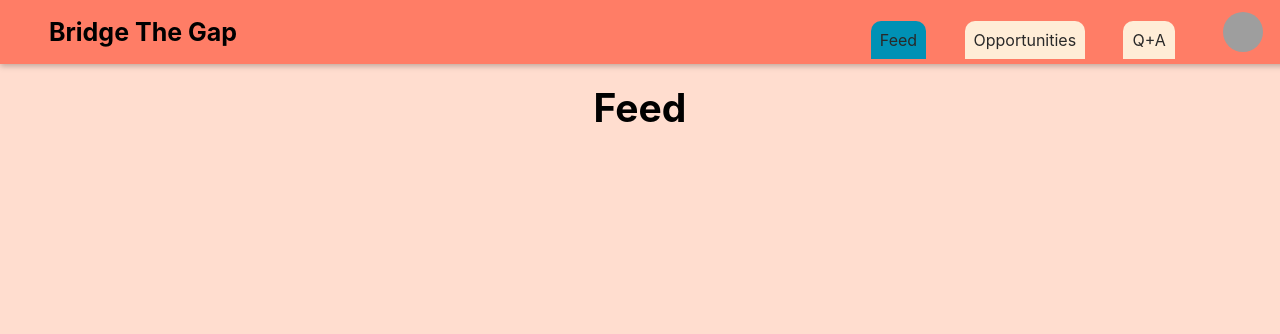
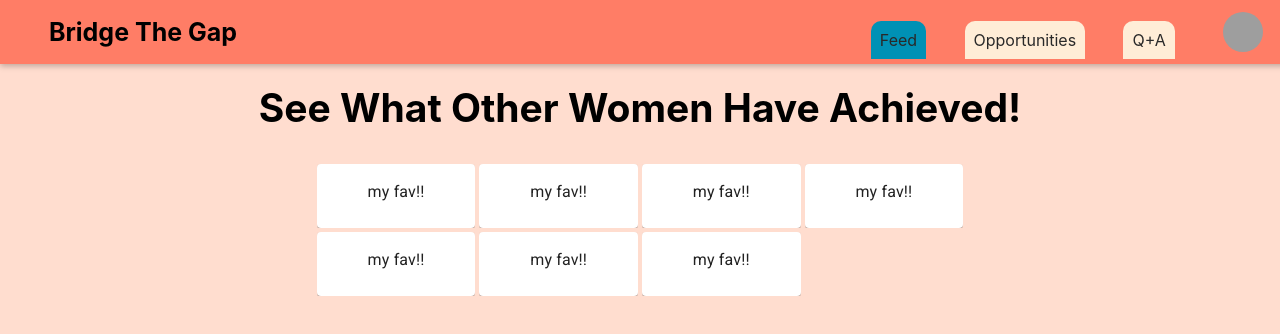
Before and after one commit to ReshmiCode/Bridge-The-Gap, a React (Create React App) app in the folder website/: page /feed in a window 1280 px wide. Shown: the top 334 px of the page. Built offline with nearby package versions, Linux system fonts and the light colour scheme; no server answers; grey boxes are pictures that could not be loaded.

Commit message:
cleanup warnings oof

```diff
--- a/website/src/App.js
+++ b/website/src/App.js
@@ -13,15 +13,13 @@ import QnA from "./screens/QnA";
 import Opportunities from "./screens/Opportunities";
 import ScrollToTop from "./components/ScrollToTop";
 import NavBar from "./components/NavBar";
-let GLOBAL = require("./global");
 
 function App() {
-
   return (
     <div>
       <Router>
         <main>
-        <NavBar/>
+          <NavBar />
           <ScrollToTop>
             <Switch>
               <Route path="/" exact>
--- a/website/src/components/InfoCard.js
+++ b/website/src/components/InfoCard.js
@@ -1,46 +1,28 @@
-import React, { useState , useEffect } from "react";
-import {
-  Card,
-  CardContent,
-  Typography,
-  GridList,
-  GridListTile,
-  CardMedia
-} from "@material-ui/core";
+import React from "react";
+import { Card, CardContent, Typography, GridListTile } from "@material-ui/core";
 
 const InfoCard = (props) => {
-
   const resource = props.resource;
   console.log(resource);
 
-    const flexContainer = {
-        display: "flex",
-        flexWrap: "wrap",
-        justifyContent: "space-around",
-        overflow: "hidden",
-    };
-    const gridList = {
-        flexWrap: "nowrap",
-        transform: "translateZ(0)",
-    };
-
   return (
-        <GridListTile style={{ height: null , width:"25%"}}>
+    <GridListTile style={{ height: null, width: "25%" }}>
       <Card>
         <CardContent>
           <Typography variant="h5"> {resource.title} </Typography>
-                    {
-                        resource.image ?
-                        <img src={resource.image} />:
+          {resource.image ? (
+            <img src={resource.image} />
+          ) : (
             <img src="https://image.shutterstock.com/image-photo/two-small-rabbits-isolated-on-260nw-795213922.jpg" />
-                    }
+          )}
           <Typography> {resource.content} </Typography>
-                    {
-                        resource.link &&
+          {resource.link && (
             <button>
-                            <a  href={resource.link} target="_blank">Know More</a>
+              <a href={resource.link} target="_blank">
+                Know More
+              </a>
             </button>
-                    }
+          )}
         </CardContent>
       </Card>
     </GridListTile>
--- a/website/src/components/NavBar.js
+++ b/website/src/components/NavBar.js
@@ -1,5 +1,5 @@
 import React, { useState, useEffect } from "react";
-import { NavLink, Link } from "react-router-dom";
+import { NavLink } from "react-router-dom";
 import { Avatar } from "@material-ui/core";
 import "./NavBar.css";
 let GLOBAL = require("../global");
--- a/website/src/components/ScrollToTop.js
+++ b/website/src/components/ScrollToTop.js
@@ -1,5 +1,5 @@
-import React, { useEffect, Fragment } from 'react';
-import { withRouter } from 'react-router-dom';
+import React, { useEffect, Fragment } from "react";
+import { withRouter } from "react-router-dom";
 
 function ScrollToTop({ history, children }) {
   useEffect(() => {
@@ -8,8 +8,8 @@ function ScrollToTop({ history, children }) {
     });
     return () => {
       unlisten();
-    }
-  }, []);
+    };
+  }, [history]);
 
   return <Fragment>{children}</Fragment>;
 }
--- a/website/src/screens/Feed.js
+++ b/website/src/screens/Feed.js
@@ -1,9 +1,79 @@
 import React from "react";
+import {
+  Card,
+  CardContent,
+  Typography,
+  GridList,
+  GridListTile,
+  GridListTileBar,
+  IconButton,
+} from "@material-ui/core";
+import InfoIcon from "@material-ui/icons/Info";
 
 function Feed() {
+  const flexContainer = {
+    display: "flex",
+    flexWrap: "wrap",
+    justifyContent: "space-around",
+    overflow: "hidden",
+  };
+  const tileData = [
+    {
+      image: "https://www.marlerblog.com/files/2013/03/orange.jpg",
+      author: "Medha Notepad Jonnada",
+      title: "my fav!!",
+      content: "zoo wee mama",
+    },
+    {
+      image: "https://www.marlerblog.com/files/2013/03/orange.jpg",
+      author: "Medha Notepad Jonnada",
+      title: "my fav!!",
+    },
+    {
+      image: "https://www.marlerblog.com/files/2013/03/orange.jpg",
+      author: "Medha Notepad Jonnada",
+      title: "my fav!!",
+      content: "zoo wee mama",
+    },
+    {
+      image: "https://www.marlerblog.com/files/2013/03/orange.jpg",
+      author: "Medha Notepad Jonnada",
+      title: "my fav!!",
+    },
+    {
+      image: "https://www.marlerblog.com/files/2013/03/orange.jpg",
+      author: "Medha Notepad Jonnada",
+      title: "my fav!!",
+    },
+    {
+      image: "https://www.marlerblog.com/files/2013/03/orange.jpg",
+      author: "Medha Notepad Jonnada",
+      title: "my fav!!",
+      content: "zoo wee mama",
+    },
+    {
+      image: "https://www.marlerblog.com/files/2013/03/orange.jpg",
+      author: "Medha Notepad Jonnada",
+      title: "my fav!!",
+    },
+  ];
+
   return (
     <div className="App">
-      <h2> Feed </h2>
+      <h2> See What Other Women Have Achieved! </h2>
+      <div style={flexContainer}>
+        <GridList>
+          {tileData.map((tile) => (
+            <GridListTile style={{ height: null, width: "25%" }}>
+              <Card>
+                <CardContent>
+                  <Typography>{tile.title}</Typography>
+                </CardContent>
+              </Card>
+            </GridListTile>
+          ))}
+        </GridList>
+      </div>
     </div>
   );
 }
```
Also changed, not shown: website/src/components/OpportunityList.js (+7 -12 lines). Lines whose indentation alone changed are shown as unchanged.
